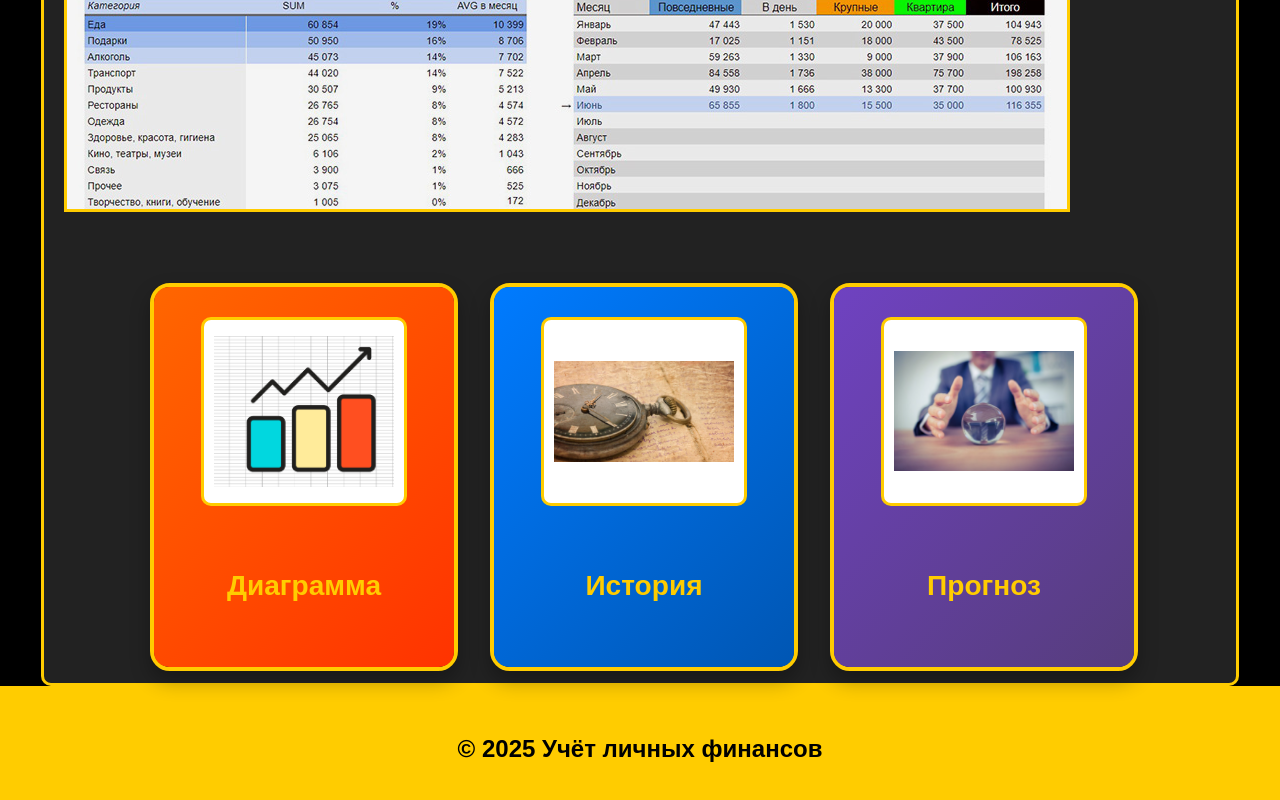
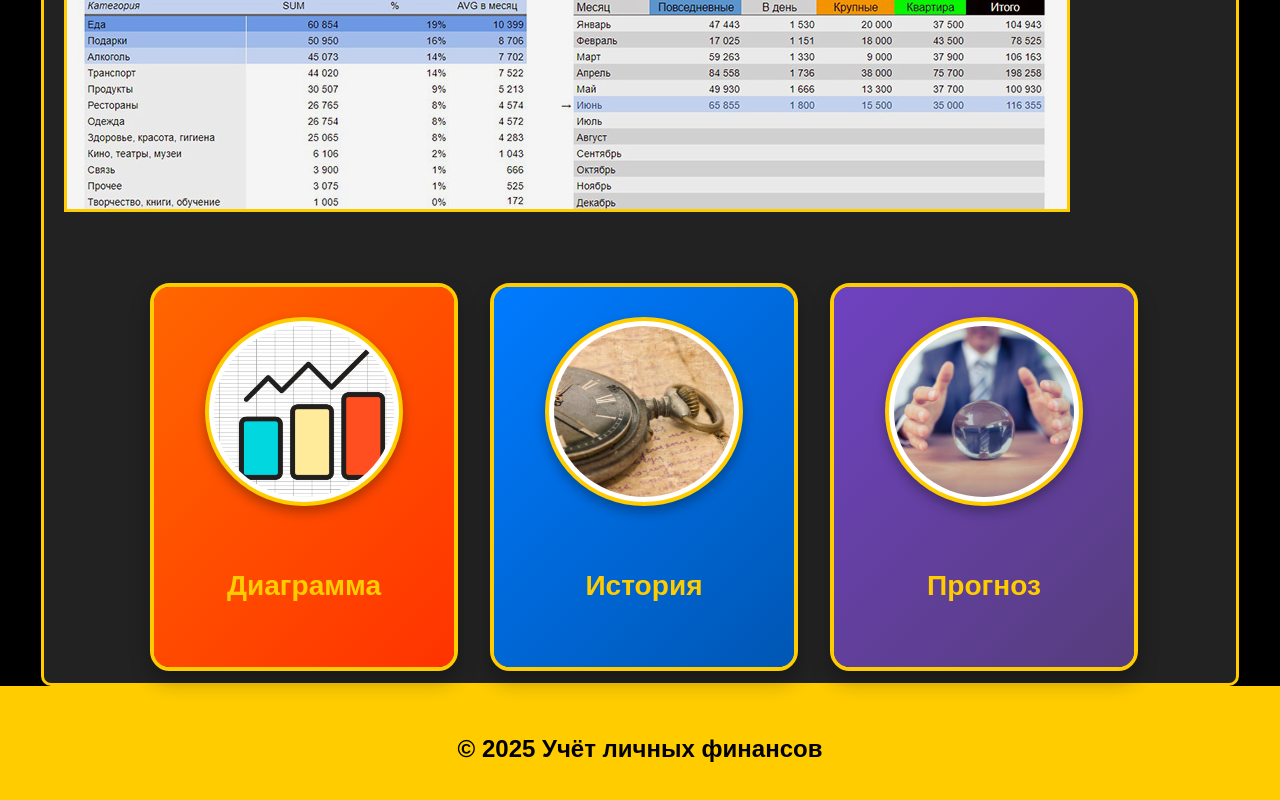
Before and after one commit to Matick228/Web, a plain HTML site: page kursach/vision-stats.html in a window 1280 px wide. Shown: the part 945-1745 px from the top of the page. Drawn offline with Linux system fonts and the light colour scheme.

Commit message:
Виджеты из конопок улучшены

```diff
--- a/kursach/styles.css
+++ b/kursach/styles.css
@@ -274,3 +274,25 @@ img {
 .widget-card:nth-child(3) .widget-front {
     background: linear-gradient(135deg, #6f42c1, #563d7c);
 }
+
+.widget-front img {
+    width: 120px;
+    height: 120px;
+    margin-bottom: 20px;
+    object-fit: cover; /* Изменено с contain на cover для лучшего заполнения */
+    border-radius: 50%; /* Полное закругление */
+    border: 3px solid white;
+    box-shadow: 0 4px 8px rgba(0,0,0,0.1);
+    transition: all 0.3s ease;
+}
+
+.widget-card:hover .widget-front img {
+    transform: scale(1.1);
+    box-shadow: 0 6px 12px rgba(0,0,0,0.15);
+}
+
+/* Для обычной версии */
+.widget-icon {
+    object-position: center; /* Центрируем изображение */
+    background-color: rgba(255,255,255,0.2); /* Лёгкий фон */
+}
--- a/kursach/vision-stats.html
+++ b/kursach/vision-stats.html
@@ -33,7 +33,7 @@
                 <div class="widget-card">
                     <div class="widget-inner">
                         <div class="widget-front">
-                            <img src="di.png" alt="Диаграмма">
+                            <img src="di.png" alt="Диаграмма" class="widget-icon">
                             <h3>Диаграмма</h3>
                         </div>
                         <div class="widget-back">
@@ -44,7 +44,7 @@
                 <div class="widget-card">
                     <div class="widget-inner">
                         <div class="widget-front">
-                            <img src="st.png" alt="История">
+                            <img src="st.png" alt="История" class="widget-icon">
                             <h3>История</h3>
                         </div>
                         <div class="widget-back">
@@ -55,7 +55,7 @@
                 <div class="widget-card">
                     <div class="widget-inner">
                         <div class="widget-front">
-                            <img src="pr.png" alt="Прогноз">
+                            <img src="pr.png" alt="Прогноз" class="widget-icon">
                             <h3>Прогноз</h3>
                         </div>
                         <div class="widget-back">
--- a/kursach/vision-styles.css
+++ b/kursach/vision-styles.css
@@ -245,3 +245,29 @@ footer {
 .widget-card:nth-child(3) .widget-front {
     background: linear-gradient(135deg, #6f42c1, #563d7c);
 }
+
+.widget-front img {
+    width: 180px;
+    height: 180px;
+    margin-bottom: 30px;
+    object-fit: cover; /* Изменено с contain на cover */
+    border-radius: 50%; /* Полное закругление */
+    border: 4px solid #ffcc00;
+    box-shadow: 0 6px 12px rgba(0,0,0,0.3);
+    padding: 5px; /* Уменьшен padding */
+    background-color: #fff;
+    transition: all 0.4s ease;
+}
+
+.widget-card:hover .widget-front img {
+    transform: scale(1.1);
+    border-color: #ff6600;
+    box-shadow: 0 8px 16px rgba(0,0,0,0.4);
+}
+
+
+/* Для версии слабовидящих */
+.widget-icon {
+    object-position: center;
+    background-color: rgba(255,204,0,0.3);
+}
```
Also changed, not shown: kursach/stats.html (+3 -3 lines).
